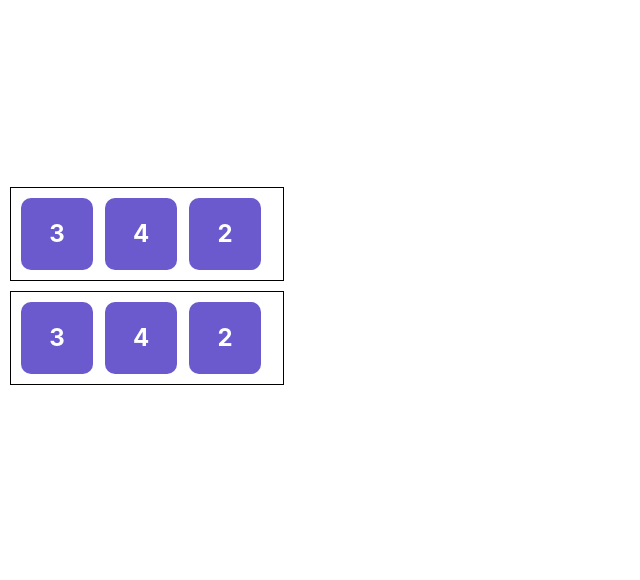
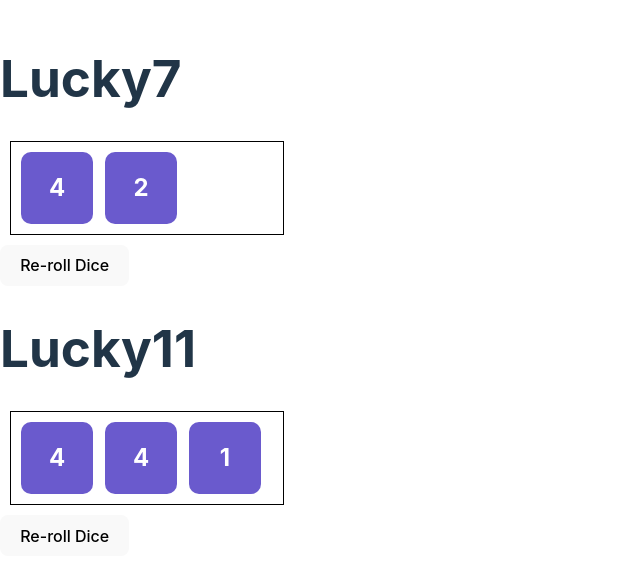
Before and after one commit to asimtimsina/Udemy_fullstack, a React (Vite) app in the folder first-react-project/: page / in a window 1280 px wide. Shown: the part 114-694 px from the top of the page, without its empty margins (0-640 px from the left). Built offline with nearby package versions, Linux system fonts and the light colour scheme.

Commit message:
650. The LuckyN Component

```diff
--- a/first-react-project/src/App.jsx
+++ b/first-react-project/src/App.jsx
@@ -4,6 +4,7 @@
 // import './cow.css'
 
 import Dice from "./Dice"
+import LuckyN from "./LuckyN"
 
 // import EmojiClicker from "./EmojiClicker";
 // import ScoreKeeper from "./ScoreKeeper";
@@ -89,9 +90,12 @@ function App() {
       {/* <ScoreKeeperGame numPlayer={3} target={3} /> */}
 
       {/* <DieGame val={2} /> */}
+      {/*
+      <Dice dice={[3, 4, 2]} />
+      <Dice dice={[3, 4, 2]} /> */}
 
-      <Dice dice={[3, 4, 2]} />
-      <Dice dice={[3, 4, 2]} />
+      <LuckyN numDice={2} />
+      <LuckyN numDice={3} goal={11} />
     </>
   )
 }
--- /dev/null
+++ b/first-react-project/src/LuckyN.jsx
@@ -0,0 +1,31 @@
+import { useState } from "react";
+import { d6, sum, getRolls } from "./utils"
+import Dice from "./Dice";
+
+function LuckyN({ numDice = 2, goal = 7 }) {
+
+    const [dice, setDice] = useState(getRolls(numDice));
+    const isWinner = sum(dice) === goal;
+
+    const reRollFunc = () => {
+        setDice(getRolls(numDice));
+    }
+
+    return (
+
+        <main className="LuckyN">
+
+            <h1>Lucky{goal} {isWinner && "You Win"}</h1>
+
+            <Dice dice={dice} />
+
+            <button onClick={reRollFunc}>Re-roll Dice</button>
+
+        </main>
+
+    )
+
+}
+
+
+export default LuckyN;
--- /dev/null
+++ b/first-react-project/src/utils.js
@@ -0,0 +1,16 @@
+function d6() {
+    return Math.floor(Math.random() * 6) + 1;
+}
+
+function getRolls(n) {
+    return Array.from({ length: n }, () => d6());
+}
+
+
+
+function sum(nums) {
+    return nums.reduce((prev, cur) => prev + cur, 0);
+}
+
+
+export { getRolls, sum, d6 };
```
Also changed, not shown: first-react-project/notes.txt.
